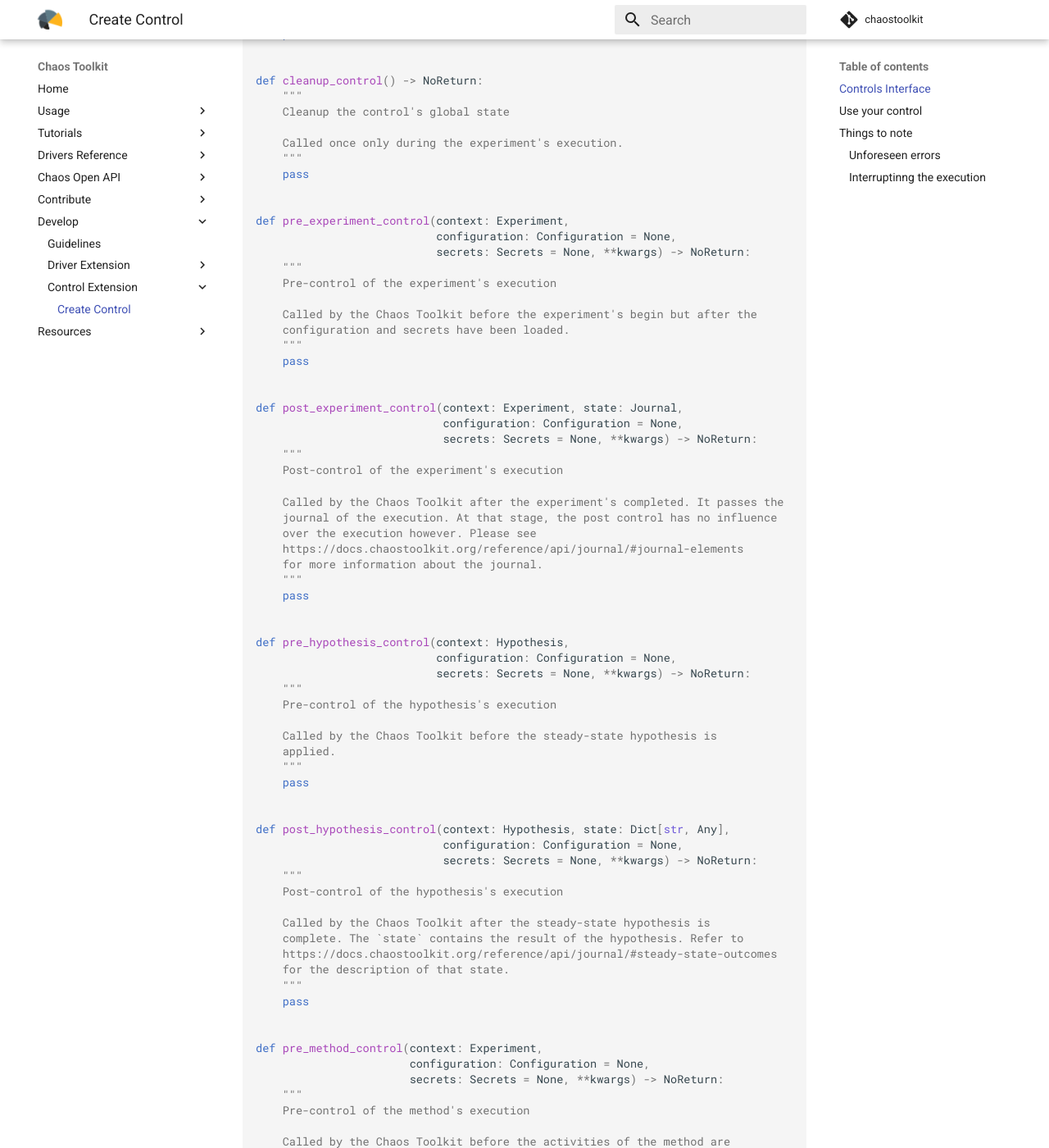
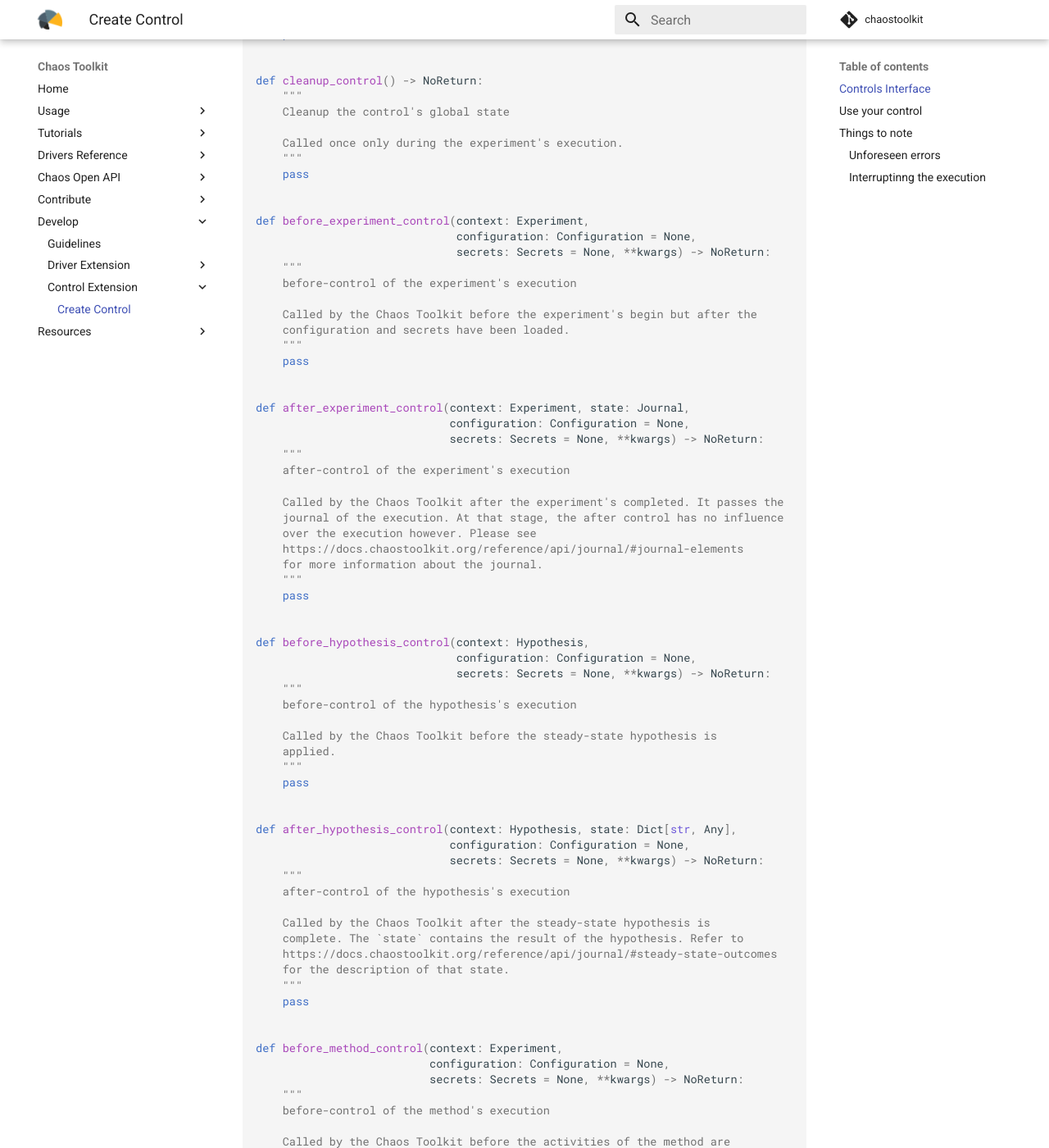
Before and after one commit to chaostoolkit/chaostoolkit-documentation, an MkDocs documentation site: the page built from sources/reference/extending/create-control-extension.md, in a window 1280 px wide and 1400 px high, scrolled down 723 px. Shown: the whole window at 82% size. Built offline with MkDocs 1.6.1 and Material for MkDocs 9.7.7, drawn with Linux system fonts in a browser that asks for light colours; comment, search, counter and statistics services are not loaded; some of the changed text lies outside the part shown.

````diff
--- a/sources/reference/extending/create-control-extension.md
+++ b/sources/reference/extending/create-control-extension.md
@@ -39,11 +39,11 @@ def cleanup_control() -> NoReturn:
     pass
 
 
-def pre_experiment_control(context: Experiment,
-                           configuration: Configuration = None,
-                           secrets: Secrets = None, **kwargs) -> NoReturn:
+def before_experiment_control(context: Experiment,
+                              configuration: Configuration = None,
+                              secrets: Secrets = None, **kwargs) -> NoReturn:
     """
-    Pre-control of the experiment's execution
+    before-control of the experiment's execution
 
     Called by the Chaos Toolkit before the experiment's begin but after the
     configuration and secrets have been loaded.
@@ -51,14 +51,14 @@ def pre_experiment_control(context: Experiment,
     pass
 
 
-def post_experiment_control(context: Experiment, state: Journal,
-                            configuration: Configuration = None,
-                            secrets: Secrets = None, **kwargs) -> NoReturn:
+def after_experiment_control(context: Experiment, state: Journal,
+                             configuration: Configuration = None,
+                             secrets: Secrets = None, **kwargs) -> NoReturn:
     """
-    Post-control of the experiment's execution
+    after-control of the experiment's execution
 
     Called by the Chaos Toolkit after the experiment's completed. It passes the
-    journal of the execution. At that stage, the post control has no influence
+    journal of the execution. At that stage, the after control has no influence
     over the execution however. Please see
     https://docs.chaostoolkit.org/reference/api/journal/#journal-elements
     for more information about the journal.
@@ -66,11 +66,11 @@ def post_experiment_control(context: Experiment, state: Journal,
     pass
 
 
-def pre_hypothesis_control(context: Hypothesis,
-                           configuration: Configuration = None,
-                           secrets: Secrets = None, **kwargs) -> NoReturn:
+def before_hypothesis_control(context: Hypothesis,
+                              configuration: Configuration = None,
+                              secrets: Secrets = None, **kwargs) -> NoReturn:
     """
-    Pre-control of the hypothesis's execution
+    before-control of the hypothesis's execution
 
     Called by the Chaos Toolkit before the steady-state hypothesis is
     applied.
@@ -78,11 +78,11 @@ def pre_hypothesis_control(context: Hypothesis,
     pass
 
 
-def post_hypothesis_control(context: Hypothesis, state: Dict[str, Any],
-                            configuration: Configuration = None,
-                            secrets: Secrets = None, **kwargs) -> NoReturn:
+def after_hypothesis_control(context: Hypothesis, state: Dict[str, Any],
+                             configuration: Configuration = None,
+                             secrets: Secrets = None, **kwargs) -> NoReturn:
     """
-    Post-control of the hypothesis's execution
+    after-control of the hypothesis's execution
 
     Called by the Chaos Toolkit after the steady-state hypothesis is
     complete. The `state` contains the result of the hypothesis. Refer to
@@ -92,11 +92,11 @@ def post_hypothesis_control(context: Hypothesis, state: Dict[str, Any],
     pass
 
 
-def pre_method_control(context: Experiment,
-                       configuration: Configuration = None,
-                       secrets: Secrets = None, **kwargs) -> NoReturn:
+def before_method_control(context: Experiment,
+                          configuration: Configuration = None,
+                          secrets: Secrets = None, **kwargs) -> NoReturn:
     """
-    Pre-control of the method's execution
+    before-control of the method's execution
 
     Called by the Chaos Toolkit before the activities of the method are
     applied.
@@ -104,11 +104,11 @@ def pre_method_control(context: Experiment,
     pass
 
 
-def post_method_control(context: Experiment, state: List[Run],
-                        configuration: Configuration = None,
-                        secrets: Secrets = None, **kwargs) -> NoReturn:
+def after_method_control(context: Experiment, state: List[Run],
+                         configuration: Configuration = None,
+                         secrets: Secrets = None, **kwargs) -> NoReturn:
     """
-    Post-control of the method's execution
+    after-control of the method's execution
 
     Called by the Chaos Toolkit after the activities of the method have been
     applied. The `state` is the list of activity results. See
@@ -118,11 +118,11 @@ def post_method_control(context: Experiment, state: List[Run],
     pass
 
 
-def pre_rollback_control(context: Experiment,
-                         configuration: Configuration = None,
-                         secrets: Secrets = None, **kwargs) -> NoReturn:
+def before_rollback_control(context: Experiment,
+                            configuration: Configuration = None,
+                            secrets: Secrets = None, **kwargs) -> NoReturn:
     """
-    Pre-control of the rollback's execution
+    before-control of the rollback's execution
 
     Called by the Chaos Toolkit before the actions of the rollback are
     applied.
@@ -130,11 +130,11 @@ def pre_rollback_control(context: Experiment,
     pass
 
 
-def post_rollback_control(context: Experiment, state: List[Run],
-                          configuration: Configuration = None,
-                          secrets: Secrets = None, **kwargs) -> NoReturn:
+def after_rollback_control(context: Experiment, state: List[Run],
+                           configuration: Configuration = None,
+                           secrets: Secrets = None, **kwargs) -> NoReturn:
     """
-    Post-control of the rollback's execution
+    after-control of the rollback's execution
 
     Called by the Chaos Toolkit after the actions of the rollback have been
     applied. The `state` is the list of actions results. See
@@ -144,22 +144,22 @@ def post_rollback_control(context: Experiment, state: List[Run],
     pass
 
 
-def pre_activity_control(context: Activity,
-                         configuration: Configuration = None,
-                         secrets: Secrets = None, **kwargs) -> NoReturn:
+def before_activity_control(context: Activity,
+                            configuration: Configuration = None,
+                            secrets: Secrets = None, **kwargs) -> NoReturn:
     """
-    Pre-control of the activity's execution
+    before-control of the activity's execution
 
     Called by the Chaos Toolkit before the activity is applied.
     """
     pass
 
 
-def post_activity_control(context: Activity, state: Run,
-                          configuration: Configuration = None,
-                          secrets: Secrets = None, **kwargs) -> NoReturn:
+def after_activity_control(context: Activity, state: Run,
+                           configuration: Configuration = None,
+                           secrets: Secrets = None, **kwargs) -> NoReturn:
     """
-    Post-control of the activity's execution
+    after-control of the activity's execution
 
     Called by the Chaos Toolkit before the activity is applied. The result of
     the execution is passed as `state`. See
@@ -181,7 +181,6 @@ control can be used as follows:
 "controls": [
     {
         "name": "my-stuff",
-        "scope": ["pre", "post"],
         "provider": {
             "type": "python",
             "module": "chaosstuff.control"
@@ -216,9 +215,9 @@ Here is an example:
 from chaoslib.exceptions import InterruptExecution
 
 
-def post_activity_control(context: Activity, state: Run,
-                          configuration: Configuration = None,
-                          secrets: Secrets = None, **kwargs) -> NoReturn:
+def after_activity_control(context: Activity, state: Run,
+                           configuration: Configuration = None,
+                           secrets: Secrets = None, **kwargs) -> NoReturn:
     if check_stuff(state["output"]):
         raise InterruptExecution("Well things went really bad!")
 ```
````
Also changed, not shown: sources/reference/api/experiment.md (+5 -10 lines).
